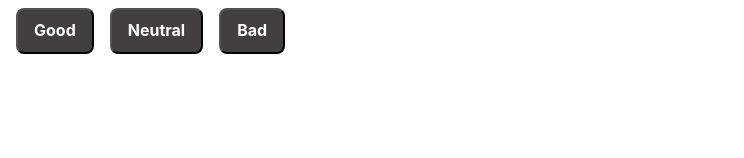
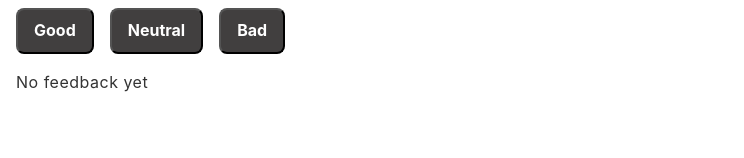
Before and after one commit to LadaM/ggoit-neo-react-hw-module2, a React (Vite) app: page / in a window 1280 px wide. Shown: the part 142-300 px from the top of the page, without its empty margins (0-744 px from the left). Built offline with nearby package versions, Linux system fonts and the light colour scheme.

Commit message:
Notification component

```diff
--- a/src/App.jsx
+++ b/src/App.jsx
@@ -3,6 +3,7 @@ import Description from './components/Description.jsx';
 import Options from './components/Options.jsx';
 import { useEffect, useState } from 'react';
 import Feedback from './components/Feedback.jsx';
+import Notification from './components/Notification.jsx';
 
 function App() {
   const initializeState = () => {
@@ -20,7 +21,7 @@ function App() {
             <div className={css.container}>
               <Description />
               <Options hasFeedback={hasFeedback} setFeedback={setFeedback} />
-              {hasFeedback && <Feedback feedback={feedback} />}
+              {hasFeedback ? <Feedback feedback={feedback} /> : <Notification />}
             </div>
         </>
     )
--- /dev/null
+++ b/src/components/Notification.jsx
@@ -0,0 +1,5 @@
+const Notification = () => {
+  return (<><p>No feedback yet</p></>);
+};
+
+export default Notification;
```
